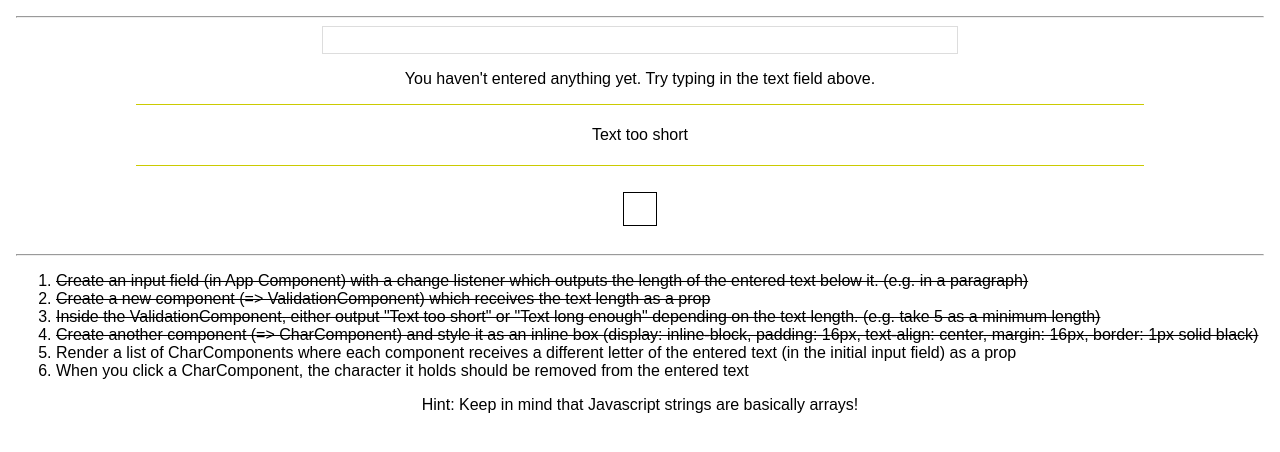
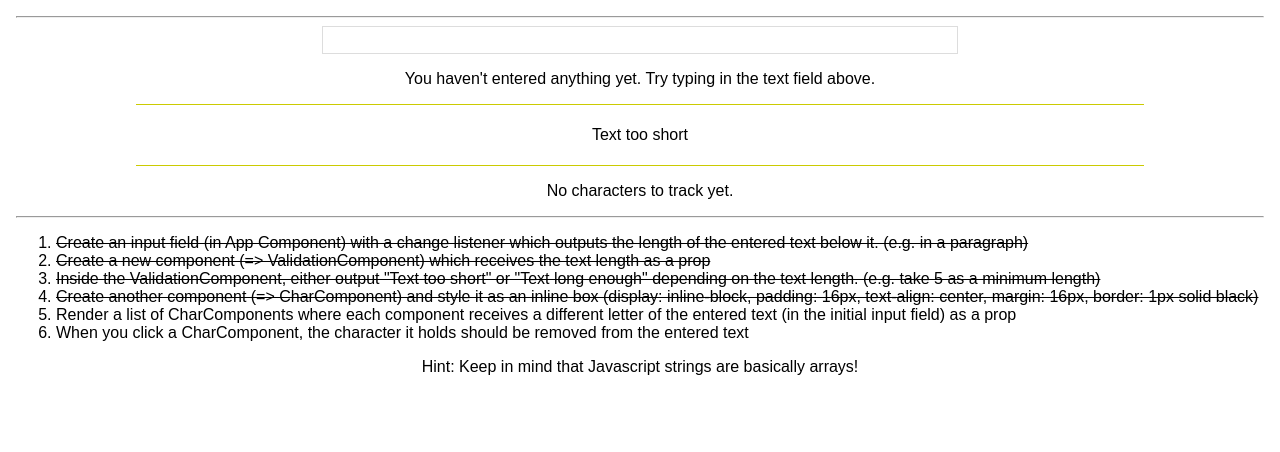
Before and after one commit to drehmke/udemy-react-course, a React (Create React App) app in the folder exercise02/: page / in a window 1280 px wide. Shown: the top 452 px of the page. Built offline with nearby package versions, Linux system fonts and the light colour scheme.

Commit message:
Exercise 2 part 5 - character listing

```diff
--- a/exercise02/src/App.js
+++ b/exercise02/src/App.js
@@ -6,6 +6,9 @@ import CharComponent from './Components/Char/Char'
 class App extends Component {
   state = {
     text: null,
+    txtNothing: `You haven't entered anything yet. Try typing in the text field above.`,
+    txtNoChars: `No characters to track yet.`,
+    txtCharLen: `Current Character Length: `
   }
 
   changeShowText = (event) => {
@@ -16,13 +19,29 @@ class App extends Component {
 
   render() {
     let showTextLength = null
+    let charList = null
     if( this.state.text ) {
+      const txt = this.state.text
       showTextLength = (
-        <p>You've entered {this.state.text.length} characters</p>
+        <p>{this.state.txtCharLen} {txt.length}</p>
+      )
+      const arr = txt.split('')
+      charList = (
+        arr.map((e,i) => {
+          return (
+            <CharComponent
+              key={i}
+              c={e}
+            />
+          )
+        })
       )
     } else {
       showTextLength = (
-        <p>You haven't entered anything yet. Try typing in the text field above.</p>
+        <p>{this.state.txtNothing}</p>
+      )
+      charList = (
+        <p>{this.state.txtNoChars}</p>
       )
     }
 
@@ -33,7 +52,9 @@ class App extends Component {
                 className="inputField" onChange={this.changeShowText} />
         { showTextLength }
         <ValidationComponent text={this.state.text} />
-        <CharComponent />
+        <div className="charContainer">
+          {charList}
+        </div>
         <hr />
         <ol>
           <li className="done">Create an input field (in App Component) with a change listener which outputs the length of the entered text below it. (e.g. in a paragraph)</li>
--- a/exercise02/src/Components/Char/Char.js
+++ b/exercise02/src/Components/Char/Char.js
@@ -2,10 +2,11 @@ import React from 'react'
 import './char.css'
 
 const CharComponent = (props) => {
+  let c = null
+  if( props.c == " ") { c = '-' }
+  else                { c = props.c }
   return (
-    <div className="charContainer">
-      <div className="charElem"></div>
-    </div>
+    <div className="charElem">{c}</div>
   )
 }
 
```
